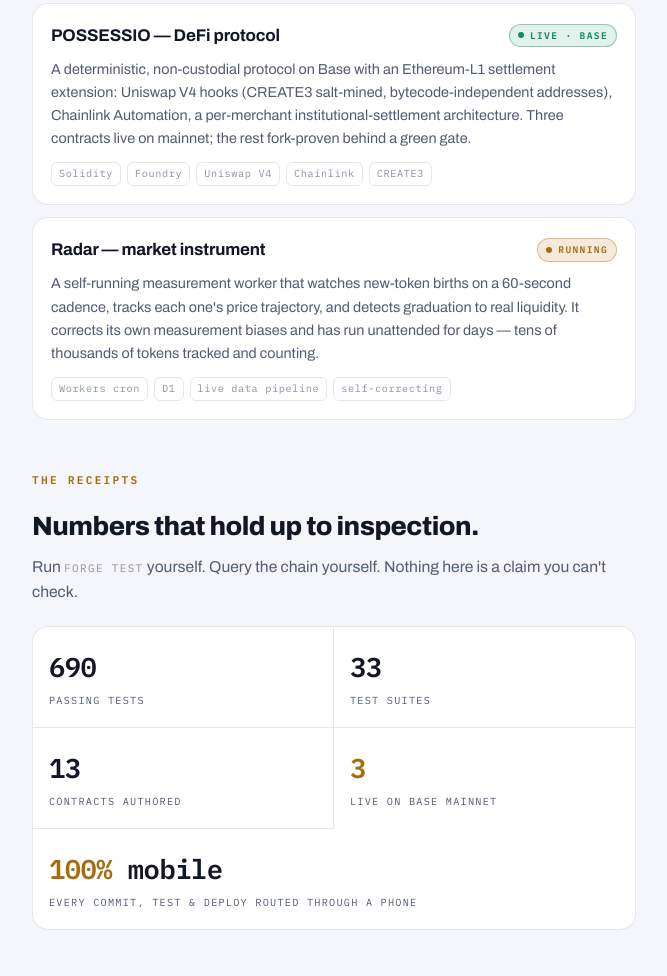
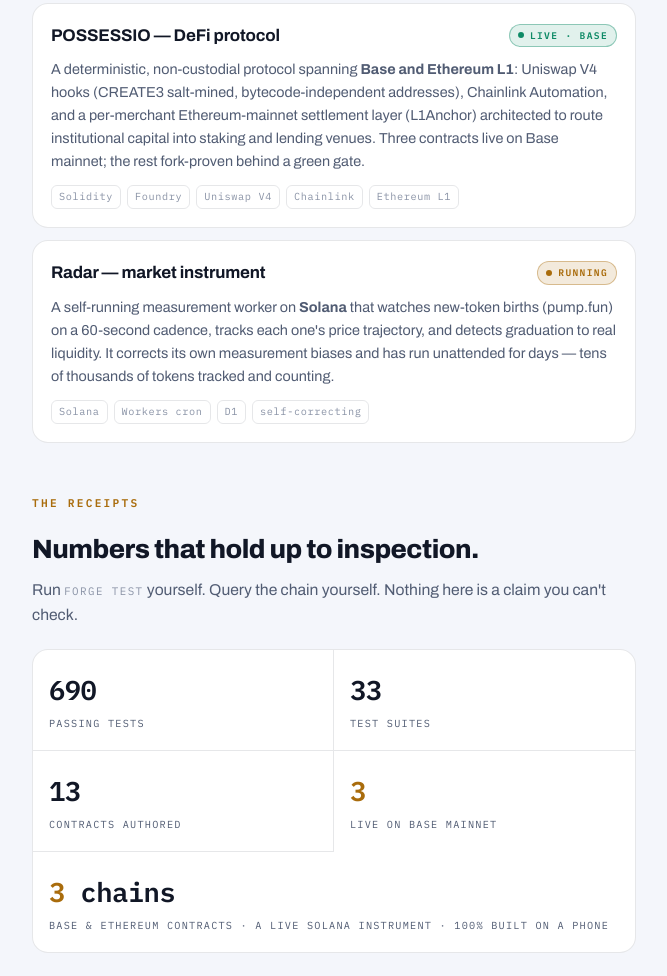
Before and after one commit to jonb89201-svg/Possessio, a website: page pitch/index.html in a window 1280 px wide. Shown: the part 1256-2232 px from the top of the page, without its empty margins (306-973 px from the left). Drawn offline with Linux system fonts and the light colour scheme.

Commit message:
Pitch: reflect real multi-chain footprint (Solana radar, Ethereum L1Anchor)

```diff
--- a/pitch/index.html
+++ b/pitch/index.html
@@ -271,8 +271,8 @@ footer .line .dot{color:var(--amber);}
           <span class="card-name">POSSESSIO &mdash; DeFi protocol</span>
           <span class="pill"><span class="live"></span>Live &middot; Base</span>
         </div>
-        <p>A deterministic, non-custodial protocol on Base with an Ethereum-L1 settlement extension: Uniswap V4 hooks (CREATE3 salt-mined, bytecode-independent addresses), Chainlink Automation, a per-merchant institutional-settlement architecture. Three contracts live on mainnet; the rest fork-proven behind a green gate.</p>
-        <div class="tags"><span class="tag">Solidity</span><span class="tag">Foundry</span><span class="tag">Uniswap V4</span><span class="tag">Chainlink</span><span class="tag">CREATE3</span></div>
+        <p>A deterministic, non-custodial protocol spanning <strong>Base and Ethereum L1</strong>: Uniswap V4 hooks (CREATE3 salt-mined, bytecode-independent addresses), Chainlink Automation, and a per-merchant Ethereum-mainnet settlement layer (L1Anchor) architected to route institutional capital into staking and lending venues. Three contracts live on Base mainnet; the rest fork-proven behind a green gate.</p>
+        <div class="tags"><span class="tag">Solidity</span><span class="tag">Foundry</span><span class="tag">Uniswap V4</span><span class="tag">Chainlink</span><span class="tag">Ethereum L1</span></div>
       </div>
 
       <div class="card">
@@ -280,8 +280,8 @@ footer .line .dot{color:var(--amber);}
           <span class="card-name">Radar &mdash; market instrument</span>
           <span class="pill run"><span class="live"></span>Running</span>
         </div>
-        <p>A self-running measurement worker that watches new-token births on a 60-second cadence, tracks each one's price trajectory, and detects graduation to real liquidity. It corrects its own measurement biases and has run unattended for days &mdash; tens of thousands of tokens tracked and counting.</p>
-        <div class="tags"><span class="tag">Workers cron</span><span class="tag">D1</span><span class="tag">live data pipeline</span><span class="tag">self-correcting</span></div>
+        <p>A self-running measurement worker on <strong>Solana</strong> that watches new-token births (pump.fun) on a 60-second cadence, tracks each one's price trajectory, and detects graduation to real liquidity. It corrects its own measurement biases and has run unattended for days &mdash; tens of thousands of tokens tracked and counting.</p>
+        <div class="tags"><span class="tag">Solana</span><span class="tag">Workers cron</span><span class="tag">D1</span><span class="tag">self-correcting</span></div>
       </div>
 
     </div>
@@ -296,7 +296,7 @@ footer .line .dot{color:var(--amber);}
       <div class="stat"><div class="num">33</div><div class="lbl">Test suites</div></div>
       <div class="stat"><div class="num">13</div><div class="lbl">Contracts authored</div></div>
       <div class="stat"><div class="num"><em>3</em></div><div class="lbl">Live on Base mainnet</div></div>
-      <div class="stat wide"><div class="num"><em>100%</em> mobile</div><div class="lbl">Every commit, test &amp; deploy routed through a phone</div></div>
+      <div class="stat wide"><div class="num"><em>3</em> chains</div><div class="lbl">Base &amp; Ethereum contracts &middot; a live Solana instrument &middot; 100% built on a phone</div></div>
     </div>
   </section>
 
```
Also changed, not shown: 1 other file.
